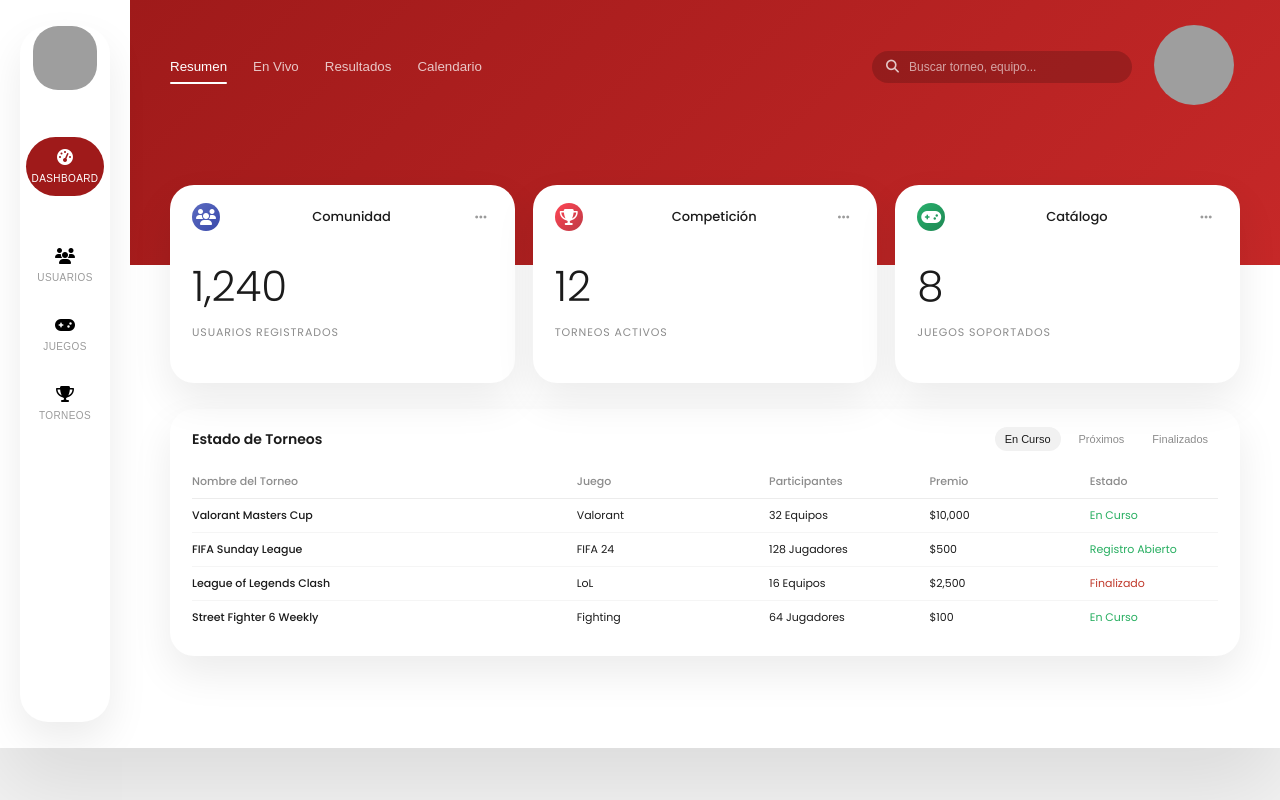
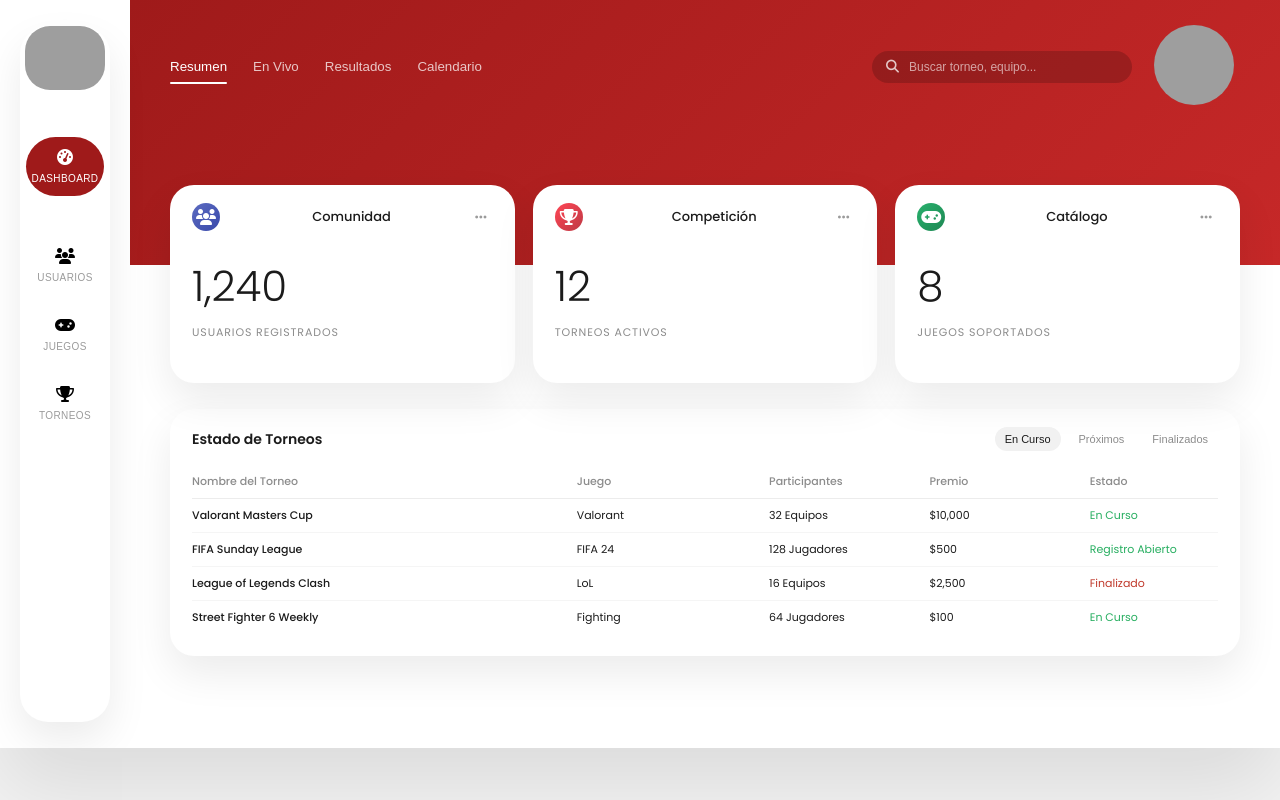
Before and after one commit to harryvillanueva/dashboardGame, a plain HTML site: page index.html in a window 1280 px wide. Drawn offline with Linux system fonts and the light colour scheme; grey boxes are pictures that could not be loaded.

Commit message:
actualizacion del css

```diff
--- a/css/index.css
+++ b/css/index.css
@@ -155,7 +155,7 @@ body {
 
 
 .logo-dot img {
-  width: 64px;
+  width: 80px;
   height: 64px;
   border-radius: 25px;
 
```
